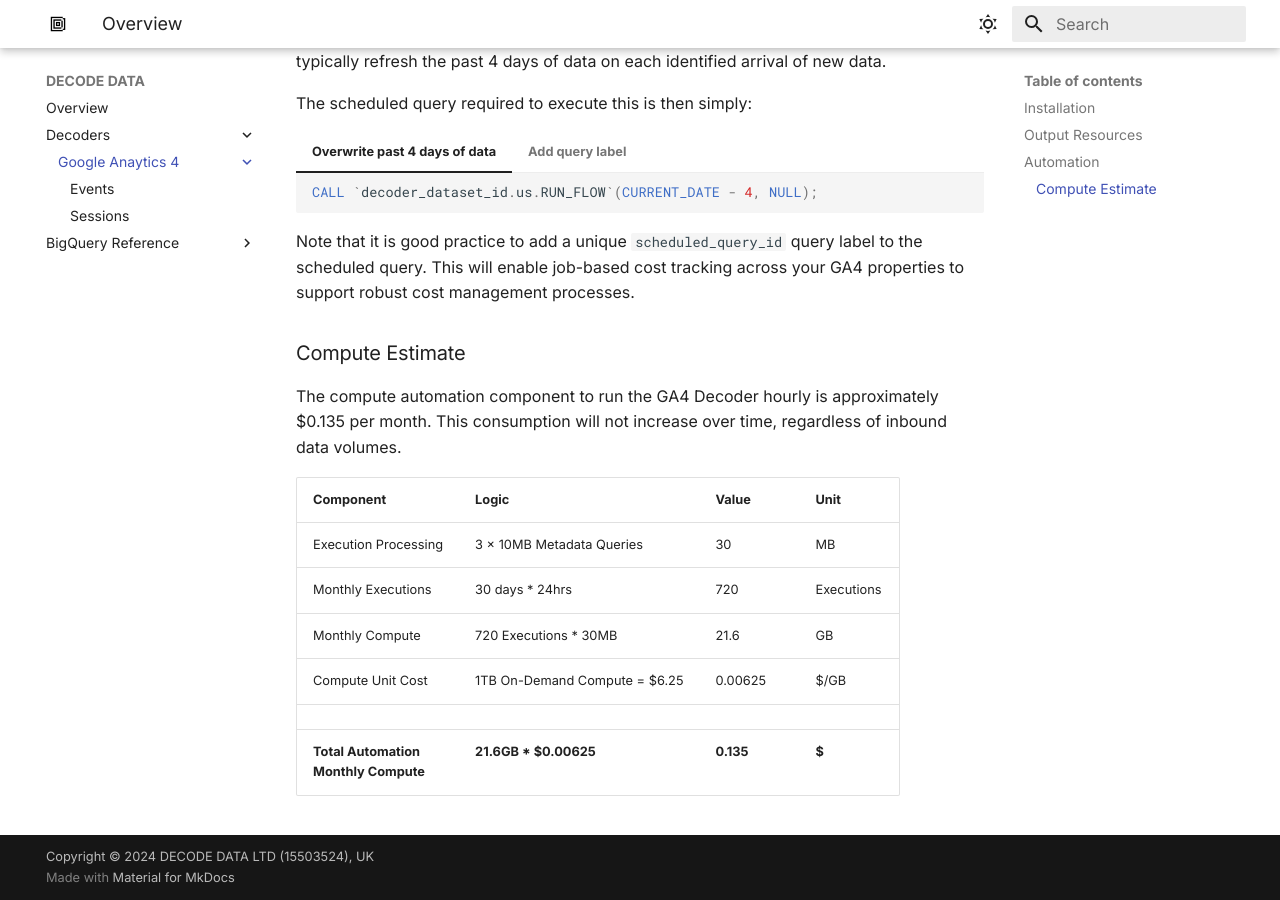
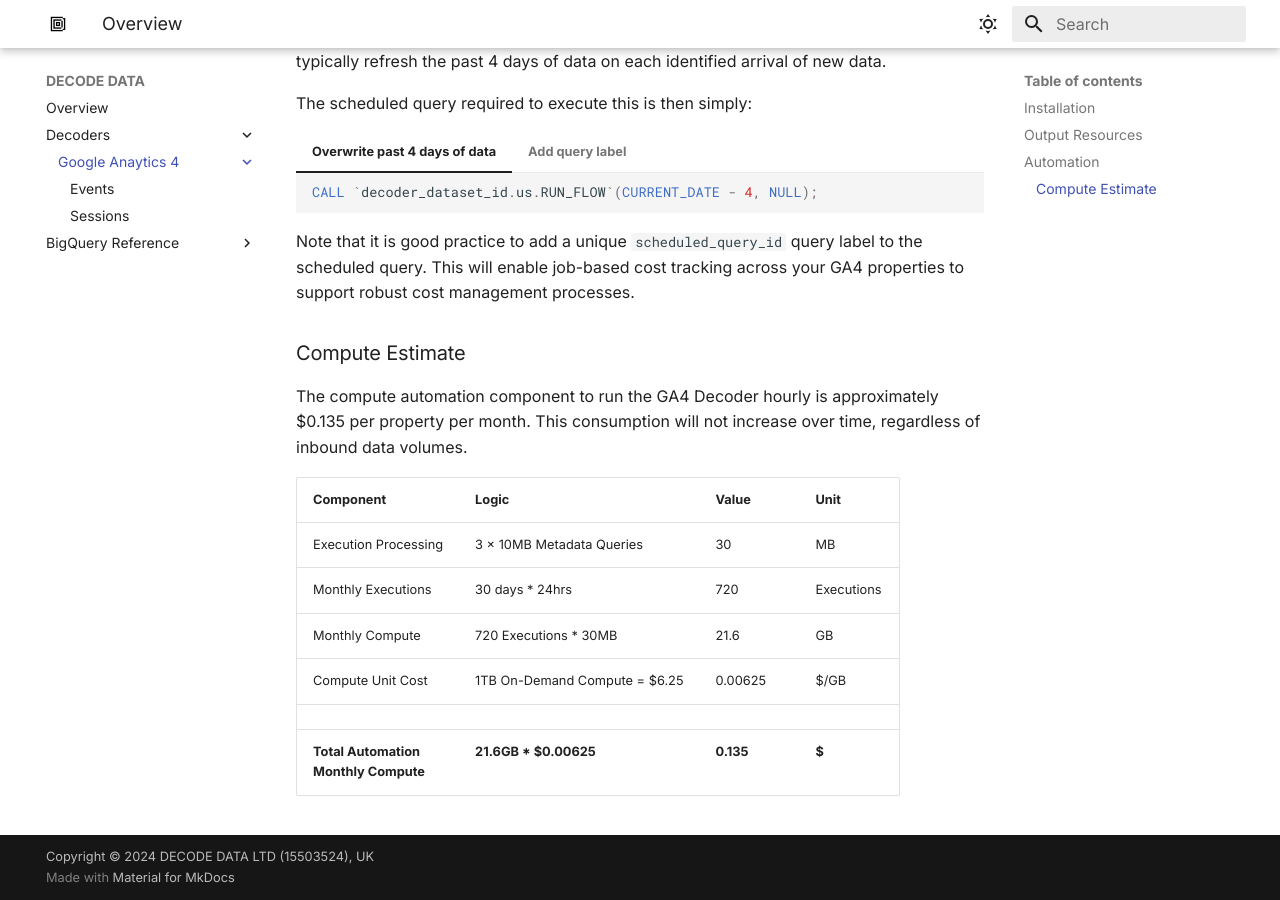
Before and after one commit to decode-data/decode-data.github.io, an MkDocs documentation site: the page built from docs/ga4/index.md, in a window 1280 px wide and 900 px high, scrolled down 1197 px. Built offline with MkDocs 1.6.1 and Material for MkDocs 9.7.7, drawn with Linux system fonts in a browser that asks for light colours.

Commit message:
formatting updates

```diff
--- a/docs/ga4/index.md
+++ b/docs/ga4/index.md
@@ -70,7 +70,7 @@ The scheduled query required to execute this is then simply:
 Note that it is good practice to add a unique `scheduled_query_id` query label to the scheduled query.  This will enable job-based cost tracking across your GA4 properties to support robust cost management processes.
 
 ### Compute Estimate
-The compute automation component to run the GA4 Decoder hourly is approximately $0.135 per month. This consumption will not increase over time, regardless of inbound data volumes.
+The compute automation component to run the GA4 Decoder hourly is approximately $0.135 per property per month. This consumption will not increase over time, regardless of inbound data volumes.
 
 Component | Logic | Value | Unit
 --- | --- | --- | ---
```
Also changed, not shown: docs/ga4/events.md (+1 -1 lines).
